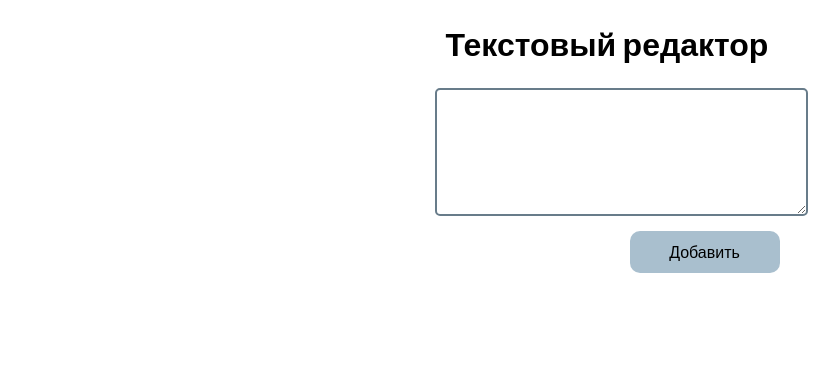
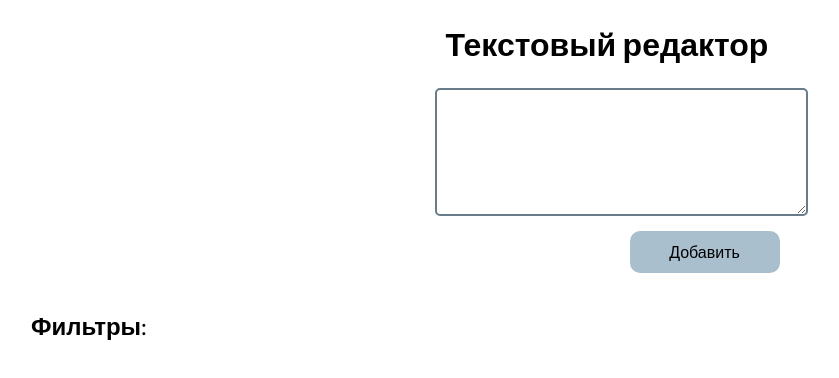
Before and after one commit to lost-fox/nyblecraft-test, a React (Create React App) app in the folder test-task/: page / in a window 1280 px wide. Shown: the top 378 px of the page, without its empty margins (33-872 px from the left). Built offline with nearby package versions, Linux system fonts and the light colour scheme.

Commit message:
feat: add layout filters

```diff
--- a/test-task/src/App.scss
+++ b/test-task/src/App.scss
@@ -29,6 +29,29 @@
     }
   }
 
+  .app-filters{
+    margin: 20px 0px;
+    min-height: 100px;
+    &__title{
+      margin-bottom: 10px;
+    }
+    &__tag{
+      justify-content: flex-start;
+      &-item{
+      margin: 5px;
+      padding: 7px 14px;
+      border: 1px solid #000000;
+      border-radius: 15px;
+      cursor: pointer;
+        &--active{
+          font-weight: 600;
+          color: #135e94;
+          border-color: #1815ce;
+        }
+      }
+    }
+  }
+
   .app-notes{
     margin: 20px;
     gap: 20px;
--- a/test-task/src/App.tsx
+++ b/test-task/src/App.tsx
@@ -16,6 +16,7 @@ function App() {
 
   const changeAddNote = () => {
     const noteText: string = addNote;
+    if (!noteText.length) return;
     const tags: string[] = noteText.match(/#\S*/gi) || [];
     const text: string = getTextNote(noteText, tags);
     setCountNode(countNode + 1);
@@ -29,7 +30,6 @@ function App() {
     setAddNote('');
   };
 
-  console.log(state);
   return (
     <div className="app-wrapper">
       <h1 className="app-title">Текстовый редактор</h1>
@@ -49,6 +49,18 @@ function App() {
           Добавить
         </button>
       </div>
+      <div className="app-filters">
+        <h2 className="app-filters__title">Фильтры: </h2>
+        <div className="app-filters__tag flex">
+          {state.allTags.map((tag) => {
+            return (
+              <span className="app-filters__tag-item" key={tag}>
+                {tag}
+              </span>
+            );
+          })}
+        </div>
+      </div>
       <div className="app-notes flex">
         {state.notes.map((note) => {
           return <NoteComponents key={note.id} value={note} />;
```
